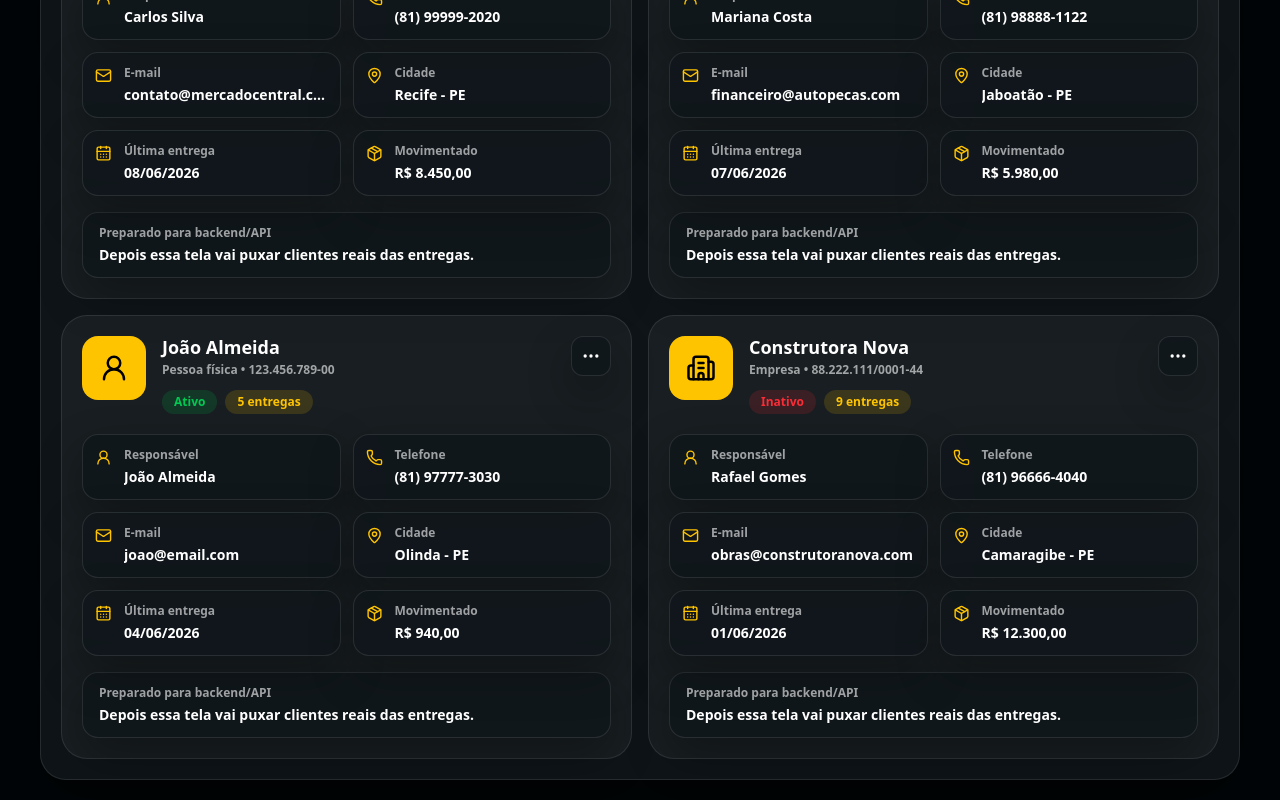
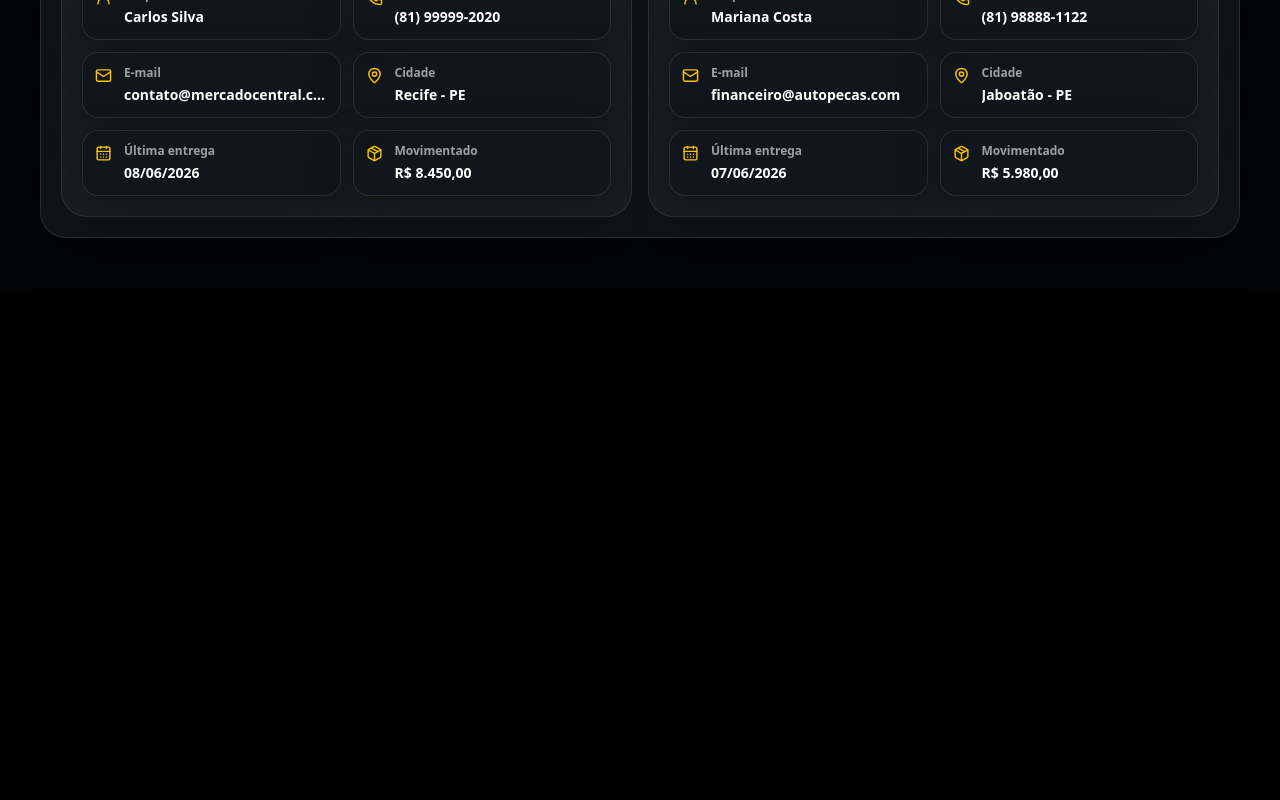
Before and after one commit to luannaaa/flatauto-cliente-painel, a Next.js app: page /empresa/clientes in a window 1280 px wide. Shown: the part 509-1309 px from the top of the page. After the commit the page ends 800 px from the top, so only its background shows below. Built offline with nearby package versions, Linux system fonts and the light colour scheme.

Commit message:
fix: novo cliente adicionando na lista

```diff
--- a/app/empresa/clientes/page.tsx
+++ b/app/empresa/clientes/page.tsx
@@ -1,7 +1,7 @@
 "use client"
 
+import NovoClienteModal from "../components/NovoClienteModal"
 import { useEffect, useState } from "react"
-import NovoClienteModal from "../components/NovoClienteModal"
 import {
   Building2,
   UserRound,
@@ -16,10 +16,6 @@ import {
   CheckCircle2,
   XCircle,
   Users,
-  Eye,
-  Pencil,
-  Save,
-  X,
 } from "lucide-react"
 
 type Tema = "dark" | "light"
@@ -70,57 +66,21 @@ const clientesIniciais: Cliente[] = [
     valorMovimentado: "R$ 5.980,00",
     status: "Ativo",
   },
-  {
-    id: 3,
-    nome: "João Almeida",
-    responsavel: "João Almeida",
-    tipo: "Pessoa física",
-    documento: "123.456.789-00",
-    telefone: "(81) 97777-3030",
-    email: "joao@email.com",
-    cidade: "Olinda - PE",
-    entregas: 5,
-    ultimaEntrega: "04/06/2026",
-    valorMovimentado: "R$ 940,00",
-    status: "Ativo",
-  },
-  {
-    id: 4,
-    nome: "Construtora Nova",
-    responsavel: "Rafael Gomes",
-    tipo: "Empresa",
-    documento: "88.222.111/0001-44",
-    telefone: "(81) 96666-4040",
-    email: "obras@construtoranova.com",
-    cidade: "Camaragibe - PE",
-    entregas: 9,
-    ultimaEntrega: "01/06/2026",
-    valorMovimentado: "R$ 12.300,00",
-    status: "Inativo",
-  },
 ]
 
 export default function ClientesPage() {
   const [tema, setTema] = useState<Tema>("dark")
-  const [clientes, setClientes] = useState(clientesIniciais)
+  const [clientes, setClientes] = useState<Cliente[]>(clientesIniciais)
   const [menuAberto, setMenuAberto] = useState<number | null>(null)
-  const [clienteDetalhes, setClienteDetalhes] = useState<Cliente | null>(null)
-  const [clienteEditando, setClienteEditando] = useState<Cliente | null>(null)
   const [modalNovoCliente, setModalNovoCliente] = useState(false)
 
   useEffect(() => {
     function carregarTema() {
       const temaSalvo = localStorage.getItem("temaEmpresa")
-
-      if (temaSalvo === "light" || temaSalvo === "claro") {
-        setTema("light")
-      } else {
-        setTema("dark")
-      }
+      setTema(temaSalvo === "light" || temaSalvo === "claro" ? "light" : "dark")
     }
 
     carregarTema()
-
     window.addEventListener("storage", carregarTema)
     window.addEventListener("temaEmpresaAtualizado", carregarTema)
 
@@ -144,26 +104,27 @@ export default function ClientesPage() {
     linha: claro ? "border-[#dfd0a5]" : "border-white/10",
   }
 
-  function abrirDetalhes(cliente: Cliente) {
-    setClienteDetalhes(cliente)
-    setMenuAberto(null)
-  }
+  function adicionarCliente(novoCliente: any) {
+    const clienteFormatado: Cliente = {
+      id: Date.now(),
+      nome: novoCliente.nome || novoCliente.nomeCliente || "Novo Cliente",
+      responsavel: novoCliente.responsavel || "A preencher",
+      tipo: novoCliente.tipo || "Pessoa física",
+      documento: novoCliente.documento || "A preencher",
+      telefone: novoCliente.telefone || novoCliente.whatsapp || "A preencher",
+      email: novoCliente.email || "A preencher",
+      cidade:
+        novoCliente.cidade && novoCliente.estado
+          ? `${novoCliente.cidade} - ${novoCliente.estado}`
+          : novoCliente.cidade || "A preencher",
+      entregas: 0,
+      ultimaEntrega: "Nenhuma",
+      valorMovimentado: "R$ 0,00",
+      status: novoCliente.status || "Ativo",
+    }
 
-  function abrirEdicao(cliente: Cliente) {
-    setClienteEditando({ ...cliente })
-    setMenuAberto(null)
-  }
-
-  function salvarEdicao() {
-    if (!clienteEditando) return
-
-    setClientes((lista) =>
-      lista.map((cliente) =>
-        cliente.id === clienteEditando.id ? clienteEditando : cliente
-      )
-    )
-
-    setClienteEditando(null)
+    setClientes((lista) => [clienteFormatado, ...lista])
+    setModalNovoCliente(false)
   }
 
   function excluirCliente(id: number) {
@@ -172,36 +133,6 @@ export default function ClientesPage() {
 
     setClientes((lista) => lista.filter((cliente) => cliente.id !== id))
     setMenuAberto(null)
-  }
-
-
-  function salvarNovoCliente(novoCliente: {
-    nome: string
-    responsavel: string
-    tipo: TipoCliente
-    documento: string
-    telefone: string
-    email: string
-    cidade: string
-    status: StatusCliente
-  }) {
-    const novo: Cliente = {
-      id: Date.now(),
-      nome: novoCliente.nome,
-      responsavel: novoCliente.responsavel,
-      tipo: novoCliente.tipo,
-      documento: novoCliente.documento,
-      telefone: novoCliente.telefone,
-      email: novoCliente.email,
-      cidade: novoCliente.cidade,
-      entregas: 0,
-      ultimaEntrega: "Ainda não realizou",
-      valorMovimentado: "R$ 0,00",
-      status: novoCliente.status,
-    }
-
-    setClientes((lista) => [novo, ...lista])
-    setModalNovoCliente(false)
   }
 
   const totalClientes = clientes.length
@@ -222,6 +153,7 @@ export default function ClientesPage() {
           </div>
 
           <button
+            type="button"
             onClick={() => setModalNovoCliente(true)}
             className="flex h-12 items-center justify-center gap-2 rounded-xl bg-[#ffc400] px-5 font-black text-black shadow"
           >
@@ -254,25 +186,16 @@ export default function ClientesPage() {
 
           <div className="grid gap-4 lg:grid-cols-2">
             {clientes.map((cliente) => (
-              <article
-                key={cliente.id}
-                className={`relative rounded-[26px] border p-4 sm:p-5 ${ui.card2}`}
-              >
+              <article key={cliente.id} className={`relative rounded-[26px] border p-4 sm:p-5 ${ui.card2}`}>
                 <div className="flex items-start gap-4">
                   <div className="flex h-16 w-16 shrink-0 items-center justify-center rounded-2xl bg-[#ffc400] text-black">
-                    {cliente.tipo === "Empresa" ? (
-                      <Building2 size={30} />
-                    ) : (
-                      <UserRound size={30} />
-                    )}
+                    {cliente.tipo === "Empresa" ? <Building2 size={30} /> : <UserRound size={30} />}
                   </div>
 
                   <div className="min-w-0 flex-1">
                     <div className="flex items-start justify-between gap-3">
                       <div>
-                        <h2 className="text-lg font-black leading-tight">
-                          {cliente.nome}
-                        </h2>
+                        <h2 className="text-lg font-black leading-tight">{cliente.nome}</h2>
                         <p className={`mt-1 text-xs font-bold ${ui.textoFraco}`}>
                           {cliente.tipo} • {cliente.documento}
                         </p>
@@ -280,29 +203,19 @@ export default function ClientesPage() {
 
                       <div className="relative">
                         <button
-                          onClick={() =>
-                            setMenuAberto(menuAberto === cliente.id ? null : cliente.id)
-                          }
+                          onClick={() => setMenuAberto(menuAberto === cliente.id ? null : cliente.id)}
                           className={`flex h-10 w-10 items-center justify-center rounded-xl border ${ui.card}`}
                         >
                           <MoreHorizontal size={20} />
                         </button>
 
                         {menuAberto === cliente.id && (
-                          <div className={`absolute right-0 top-12 z-40 w-44 rounded-xl border p-2 ${ui.card}`}>
-                            <button
-                              onClick={() => abrirDetalhes(cliente)}
-                              className="flex w-full items-center gap-2 rounded-lg px-3 py-2 text-left text-sm font-black hover:bg-[#ffc400]/10"
-                            >
-                              <Eye size={16} />
+                          <div className={`absolute right-0 top-12 z-40 w-40 rounded-xl border p-2 ${ui.card}`}>
+                            <button className="w-full rounded-lg px-3 py-2 text-left text-sm font-black hover:bg-[#ffc400]/10">
                               Ver detalhes
                             </button>
 
-                            <button
-                              onClick={() => abrirEdicao(cliente)}
-                              className="flex w-full items-center gap-2 rounded-lg px-3 py-2 text-left text-sm font-black hover:bg-[#ffc400]/10"
-                            >
-                              <Pencil size={16} />
+                            <button className="w-full rounded-lg px-3 py-2 text-left text-sm font-black hover:bg-[#ffc400]/10">
                               Editar
                             </button>
 
@@ -335,15 +248,6 @@ export default function ClientesPage() {
                   <Info ui={ui} icon={<CalendarDays size={17} />} label="Última entrega" value={cliente.ultimaEntrega} />
                   <Info ui={ui} icon={<Package size={17} />} label="Movimentado" value={cliente.valorMovimentado} />
                 </div>
-
-                <div className={`mt-4 rounded-2xl border px-4 py-3 ${ui.card}`}>
-                  <p className={`text-xs font-bold ${ui.textoFraco}`}>
-                    Preparado para backend/API
-                  </p>
-                  <p className="mt-1 text-sm font-black">
-                    Depois essa tela vai puxar clientes reais das entregas.
-                  </p>
-                </div>
               </article>
             ))}
           </div>
@@ -354,103 +258,10 @@ export default function ClientesPage() {
         <NovoClienteModal
           ui={ui}
           fechar={() => setModalNovoCliente(false)}
-          salvar={salvarNovoCliente}
+          salvar={adicionarCliente}
         />
       )}
-
-      {clienteDetalhes && (
-        <ModalBase ui={ui} titulo="Detalhes do cliente" fechar={() => setClienteDetalhes(null)}>
-          <div className="grid gap-3 sm:grid-cols-2">
-            <Info ui={ui} icon={<Building2 size={17} />} label="Nome" value={clienteDetalhes.nome} />
-            <Info ui={ui} icon={<UserRound size={17} />} label="Responsável" value={clienteDetalhes.responsavel} />
-            <Info ui={ui} icon={<Package size={17} />} label="Tipo" value={clienteDetalhes.tipo} />
-            <Info ui={ui} icon={<Package size={17} />} label="Documento" value={clienteDetalhes.documento} />
-            <Info ui={ui} icon={<Phone size={17} />} label="Telefone" value={clienteDetalhes.telefone} />
-            <Info ui={ui} icon={<Mail size={17} />} label="E-mail" value={clienteDetalhes.email} />
-            <Info ui={ui} icon={<MapPin size={17} />} label="Cidade" value={clienteDetalhes.cidade} />
-            <Info ui={ui} icon={<CalendarDays size={17} />} label="Última entrega" value={clienteDetalhes.ultimaEntrega} />
-          </div>
-        </ModalBase>
-      )}
-
-      {clienteEditando && (
-        <ModalBase ui={ui} titulo="Editar cliente" fechar={() => setClienteEditando(null)}>
-          <div className="grid gap-3 sm:grid-cols-2">
-            <CampoEdit ui={ui} label="Nome" value={clienteEditando.nome} onChange={(valor: string) => setClienteEditando({ ...clienteEditando, nome: valor })} />
-            <CampoEdit ui={ui} label="Responsável" value={clienteEditando.responsavel} onChange={(valor: string) => setClienteEditando({ ...clienteEditando, responsavel: valor })} />
-            <CampoEdit ui={ui} label="Documento" value={clienteEditando.documento} onChange={(valor: string) => setClienteEditando({ ...clienteEditando, documento: valor })} />
-            <CampoEdit ui={ui} label="Telefone" value={clienteEditando.telefone} onChange={(valor: string) => setClienteEditando({ ...clienteEditando, telefone: valor })} />
-            <CampoEdit ui={ui} label="E-mail" value={clienteEditando.email} onChange={(valor: string) => setClienteEditando({ ...clienteEditando, email: valor })} />
-            <CampoEdit ui={ui} label="Cidade" value={clienteEditando.cidade} onChange={(valor: string) => setClienteEditando({ ...clienteEditando, cidade: valor })} />
-            <CampoEdit ui={ui} label="Última entrega" value={clienteEditando.ultimaEntrega} onChange={(valor: string) => setClienteEditando({ ...clienteEditando, ultimaEntrega: valor })} />
-            <CampoEdit ui={ui} label="Valor movimentado" value={clienteEditando.valorMovimentado} onChange={(valor: string) => setClienteEditando({ ...clienteEditando, valorMovimentado: valor })} />
-
-            <label>
-              <span className={`mb-2 block text-xs font-black ${ui.textoFraco}`}>Tipo</span>
-              <select
-                value={clienteEditando.tipo}
-                onChange={(e) => setClienteEditando({ ...clienteEditando, tipo: e.target.value as TipoCliente })}
-                className={`h-12 w-full rounded-xl border px-3 text-sm font-bold outline-none ${ui.card2}`}
-              >
-                <option className="bg-black text-white">Empresa</option>
-                <option className="bg-black text-white">Pessoa física</option>
-              </select>
-            </label>
-
-            <label>
-              <span className={`mb-2 block text-xs font-black ${ui.textoFraco}`}>Status</span>
-              <select
-                value={clienteEditando.status}
-                onChange={(e) => setClienteEditando({ ...clienteEditando, status: e.target.value as StatusCliente })}
-                className={`h-12 w-full rounded-xl border px-3 text-sm font-bold outline-none ${ui.card2}`}
-              >
-                <option className="bg-black text-white">Ativo</option>
-                <option className="bg-black text-white">Inativo</option>
-              </select>
-            </label>
-          </div>
-
-          <button
-            onClick={salvarEdicao}
-            className="mt-5 flex h-12 w-full items-center justify-center gap-2 rounded-xl bg-[#ffc400] font-black text-black"
-          >
-            <Save size={18} />
-            Salvar alteração
-          </button>
-        </ModalBase>
-      )}
     </main>
-  )
-}
-
-function ModalBase({ ui, titulo, fechar, children }: any) {
-  return (
-    <div className="fixed inset-0 z-[999] flex items-end justify-center bg-black/70 p-0 backdrop-blur-sm sm:items-center sm:p-4">
-      <section className={`max-h-[92vh] w-full overflow-y-auto rounded-t-[28px] border p-5 sm:max-w-[760px] sm:rounded-[28px] sm:p-6 ${ui.card}`}>
-        <div className={`mb-5 flex items-center justify-between border-b pb-4 ${ui.linha}`}>
-          <h2 className="text-xl font-black">{titulo}</h2>
-
-          <button onClick={fechar} className={`flex h-10 w-10 items-center justify-center rounded-xl border ${ui.card2}`}>
-            <X size={20} />
-          </button>
-        </div>
-
-        {children}
-      </section>
-    </div>
-  )
-}
-
-function CampoEdit({ ui, label, value, onChange }: any) {
-  return (
-    <label>
-      <span className={`mb-2 block text-xs font-black ${ui.textoFraco}`}>{label}</span>
-      <input
-        value={value}
-        onChange={(e) => onChange(e.target.value)}
-        className={`h-12 w-full rounded-xl border px-3 text-sm font-bold outline-none ${ui.card2}`}
-      />
-    </label>
   )
 }
 
```
